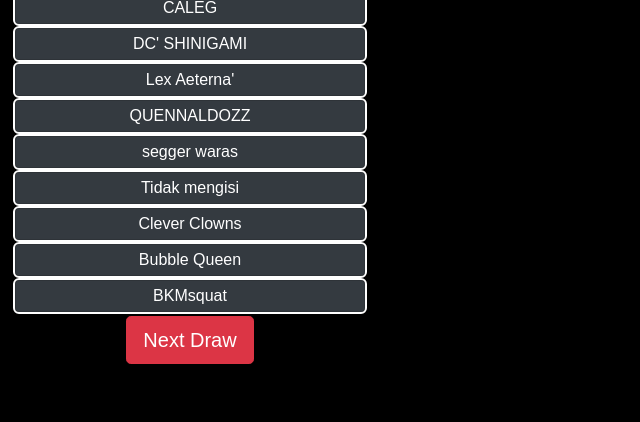
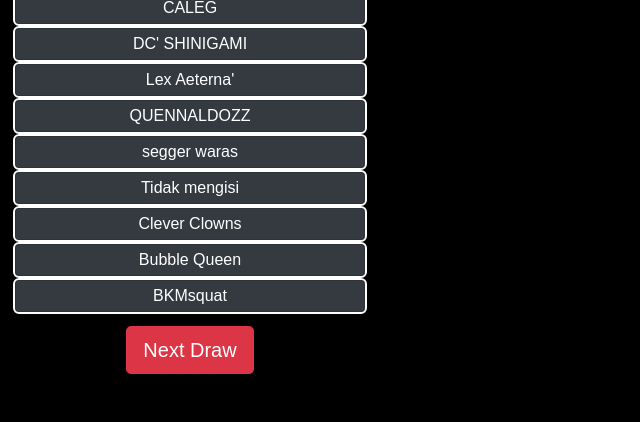
Before and after one commit to behabos53/drawg, a Flask app: page /drawing/1 in a window 1280 px wide. Shown: the part 460-882 px from the top of the page, without its empty margins (0-640 px from the left). Before the commit the page ends 824 px from the top, so only its background shows below. Run offline with Flask 3, Linux system fonts and the light colour scheme; some libraries are stand-ins or nearby versions; some web fonts are replaced.

Commit message:
add margin button

```diff
--- a/templates/teams.html
+++ b/templates/teams.html
@@ -69,6 +69,10 @@
             }
             .header-container {
                 margin-bottom: 0px; /* Adjust as needed */
+            }
+
+            #nextDrawButton {
+                margin-top: 10px;
             }
         </style>
 
```
